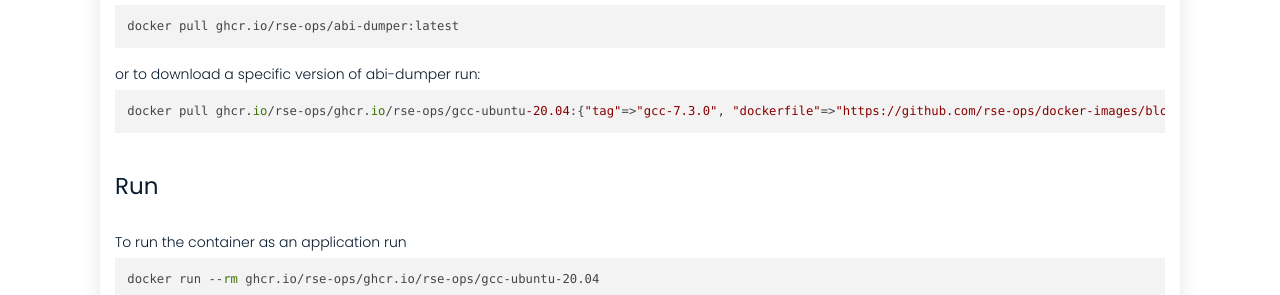
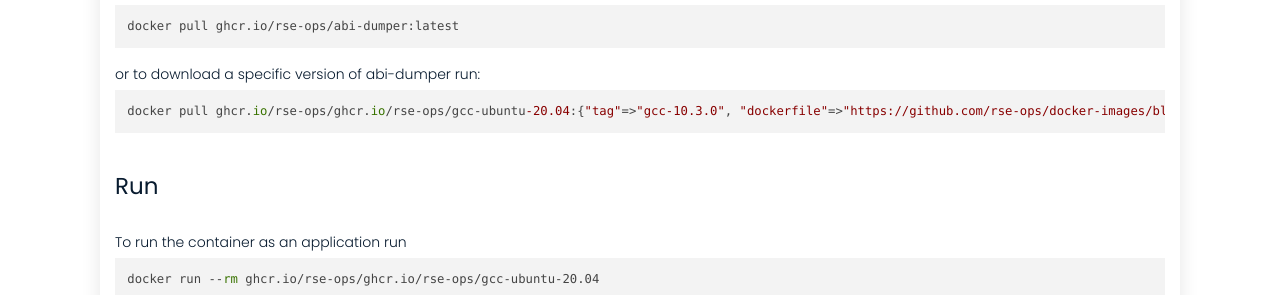
Before and after one commit to rse-ops/docker-images, a Jekyll site: the page built from _library/ghcr.io-rse-ops-gcc-ubuntu-20.04.md, in a window 1280 px wide and 1002 px high. Shown: the part 520-815 px from the top of the window. Built offline with Jekyll 4.4.1, drawn with Linux system fonts in a browser that asks for light colours; nearby versions of some CDN libraries; part of the change alters nothing that is shown.

Commit message:
Automated push to update library 2021-10-17

```diff
--- a/_library/ghcr.io-rse-ops-gcc-ubuntu-20.04.md
+++ b/_library/ghcr.io-rse-ops-gcc-ubuntu-20.04.md
@@ -1,14 +1,11 @@
 ---
 layout: container
 name: ghcr.io/rse-ops/gcc-ubuntu-20.04
-updated_at: 2021-10-16 05:04:39.613632
+updated_at: 2021-10-17 04:24:11.436128
 
 
 container_url: https://github.com/orgs/rse-ops/packages/container/package/gcc-ubuntu-20.04
 versions:
- - tag: gcc-7.3.0
-   dockerfile: https://github.com/rse-ops/docker-images/blob/main/ubuntu/gcc/Dockerfile
-   manifest: https://crane.ggcr.dev/manifest/ghcr.io/rse-ops/gcc-ubuntu-20.04:gcc-7.3.0
  - tag: gcc-10.3.0
    dockerfile: https://github.com/rse-ops/docker-images/blob/main/ubuntu/gcc/Dockerfile
    manifest: https://crane.ggcr.dev/manifest/ghcr.io/rse-ops/gcc-ubuntu-20.04:gcc-10.3.0
@@ -21,5 +18,8 @@ versions:
  - tag: gcc-11.2.0
    dockerfile: https://github.com/rse-ops/docker-images/blob/main/ubuntu/gcc/Dockerfile
    manifest: https://crane.ggcr.dev/manifest/ghcr.io/rse-ops/gcc-ubuntu-20.04:gcc-11.2.0
+ - tag: gcc-7.3.0
+   dockerfile: https://github.com/rse-ops/docker-images/blob/main/ubuntu/gcc/Dockerfile
+   manifest: https://crane.ggcr.dev/manifest/ghcr.io/rse-ops/gcc-ubuntu-20.04:gcc-7.3.0
 
 ---
```
